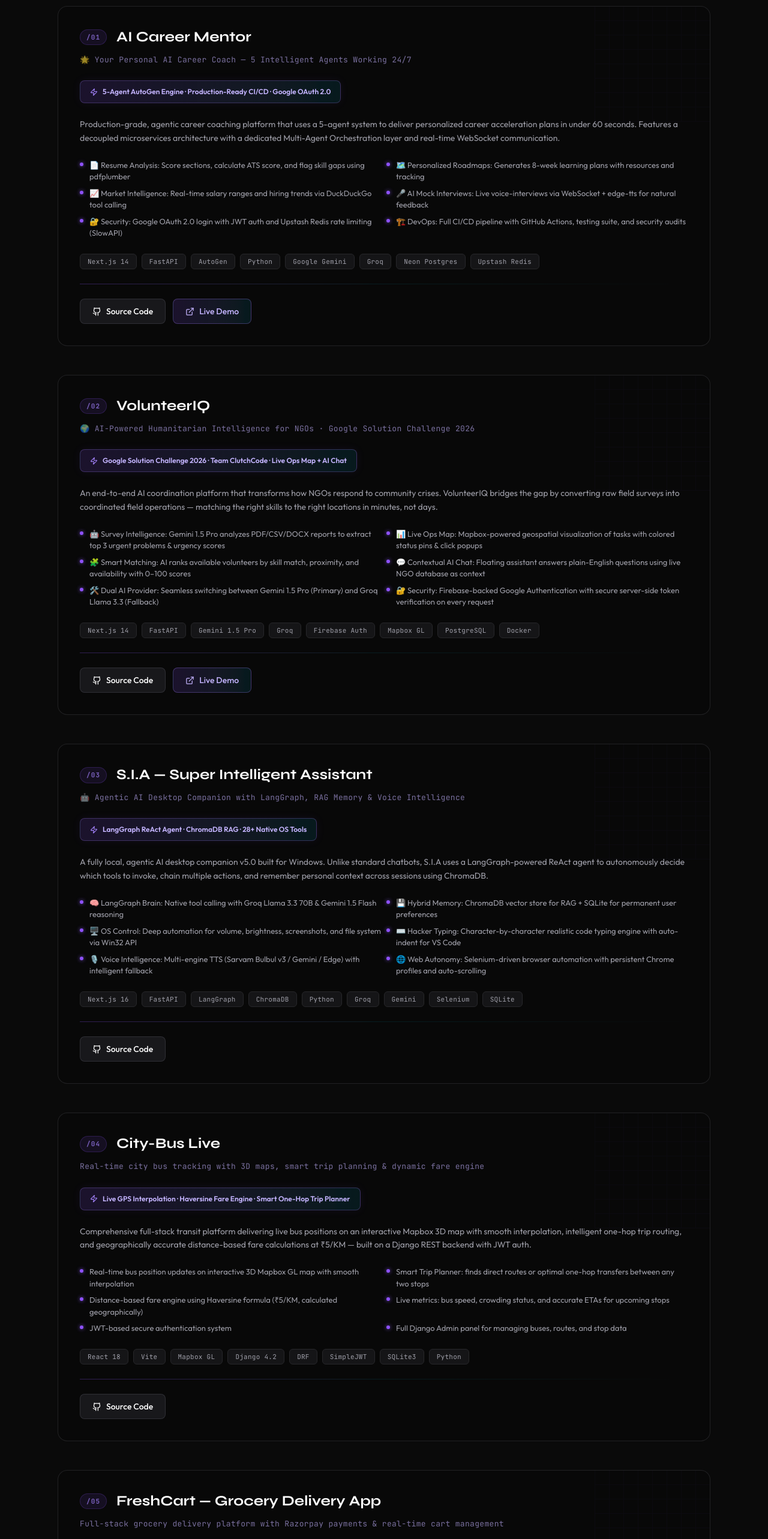
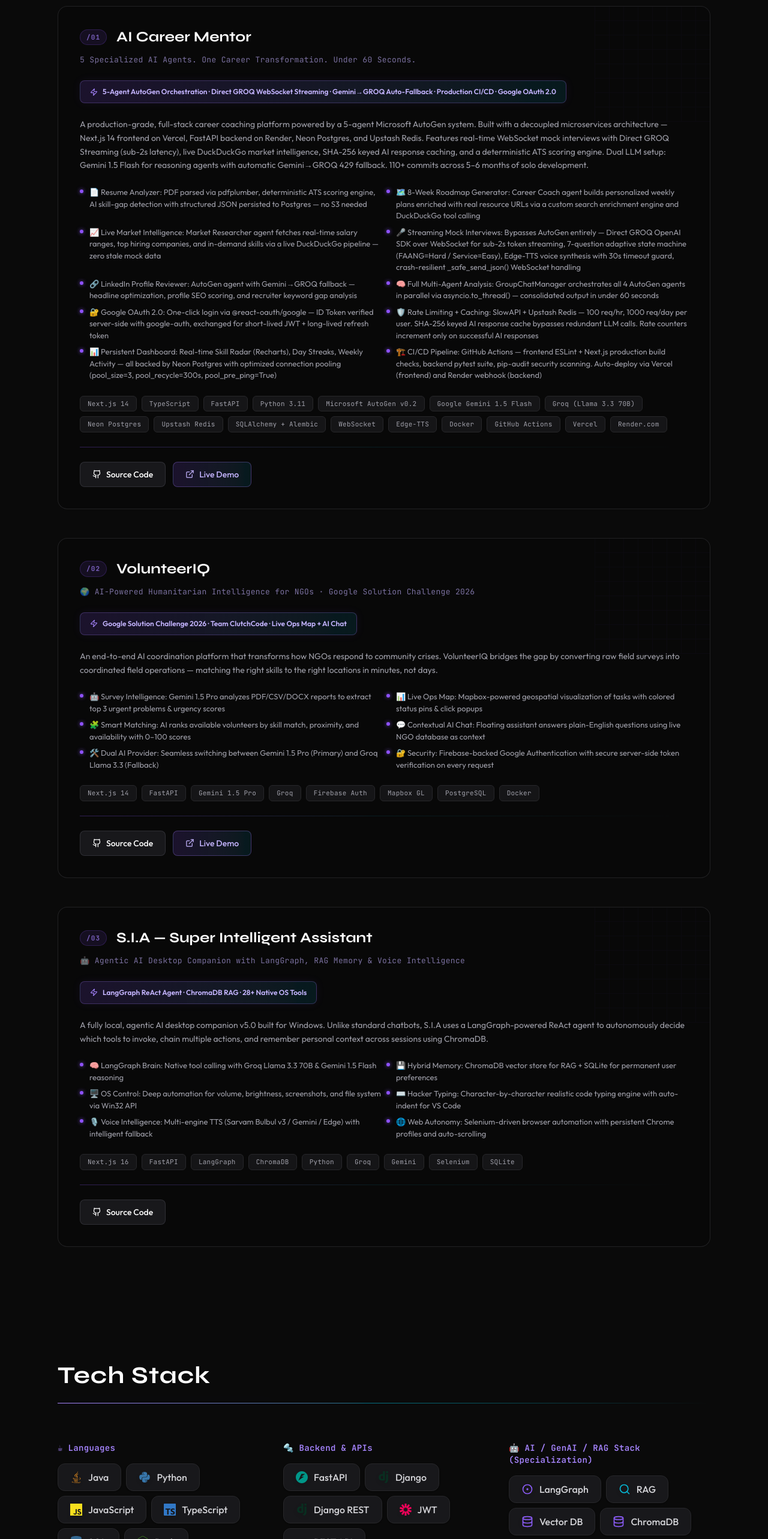
Before and after one commit to Anil-Pradhan-web/MY-PORTFOLIO, a Next.js app: page / in a window 1280 px wide. Shown: the part 3080-5646 px from the top of the page at 60% size. Built offline with nearby package versions, Linux system fonts and the light colour scheme; a web font is replaced by a local one.

Commit message:
fix: resolve syntax error and lint issues in Projects component

```diff
--- a/src/components/sections/Projects.tsx
+++ b/src/components/sections/Projects.tsx
@@ -4,22 +4,84 @@ import SectionHeading from '../ui/SectionHeading';
 import ProjectCard from '../ui/ProjectCard';
 
 const projectsList = [
-  {
-    title: "AI Career Mentor",
-    tagline: "🌟 Your Personal AI Career Coach — 5 Intelligent Agents Working 24/7",
-    description: "Production-grade, agentic career coaching platform that uses a 5-agent system to deliver personalized career acceleration plans in under 60 seconds. Features a decoupled microservices architecture with a dedicated Multi-Agent Orchestration layer and real-time WebSocket communication.",
-    highlight: "5-Agent AutoGen Engine · Production-Ready CI/CD · Google OAuth 2.0",
-    features: [
-      "📄 Resume Analysis: Score sections, calculate ATS score, and flag skill gaps using pdfplumber",
-      "🗺️ Personalized Roadmaps: Generates 8-week learning plans with resources and tracking",
-      "📈 Market Intelligence: Real-time salary ranges and hiring trends via DuckDuckGo tool calling",
-      "🎤 AI Mock Interviews: Live voice-interviews via WebSocket + edge-tts for natural feedback",
-      "🔐 Security: Google OAuth 2.0 login with JWT auth and Upstash Redis rate limiting (SlowAPI)",
-      "🏗️ DevOps: Full CI/CD pipeline with GitHub Actions, testing suite, and security audits"
+{
+  title: "AI Career Mentor",
+  tagline: "5 Specialized AI Agents. One Career Transformation. Under 60 Seconds.",
+  description:
+    "A production-grade, full-stack career coaching platform powered by a 5-agent Microsoft AutoGen system. Built with a decoupled microservices architecture — Next.js 14 frontend on Vercel, FastAPI backend on Render, Neon Postgres, and Upstash Redis. Features real-time WebSocket mock interviews with Direct GROQ Streaming (sub-2s latency), live DuckDuckGo market intelligence, SHA-256 keyed AI response caching, and a deterministic ATS scoring engine. Dual LLM setup: Gemini 1.5 Flash for reasoning agents with automatic Gemini→GROQ 429 fallback. 110+ commits across 5–6 months of solo development.",
+  highlight:
+    "5-Agent AutoGen Orchestration · Direct GROQ WebSocket Streaming · Gemini→GROQ Auto-Fallback · Production CI/CD · Google OAuth 2.0",
+  stats: [
+    { label: "AI Agents", value: "5" },
+    { label: "Interview Latency", value: "<2s" },
+    { label: "Analysis Time", value: "<60s" },
+    { label: "Commits", value: "110+" },
+    { label: "Dev Time", value: "5-6 mo" },
+    { label: "Hackathon Prize Pool", value: "$175K+" },
+  ],
+  features: [
+    "📄 Resume Analyzer: PDF parsed via pdfplumber, deterministic ATS scoring engine, AI skill-gap detection with structured JSON persisted to Postgres — no S3 needed",
+    "🗺️ 8-Week Roadmap Generator: Career Coach agent builds personalized weekly plans enriched with real resource URLs via a custom search enrichment engine and DuckDuckGo tool calling",
+    "📈 Live Market Intelligence: Market Researcher agent fetches real-time salary ranges, top hiring companies, and in-demand skills via a live DuckDuckGo pipeline — zero stale mock data",
+    "🎤 Streaming Mock Interviews: Bypasses AutoGen entirely — Direct GROQ OpenAI SDK over WebSocket for sub-2s token streaming, 7-question adaptive state machine (FAANG=Hard / Service=Easy), Edge-TTS voice synthesis with 30s timeout guard, crash-resilient _safe_send_json() WebSocket handling",
+    "🔗 LinkedIn Profile Reviewer: AutoGen agent with Gemini→GROQ fallback — headline optimization, profile SEO scoring, and recruiter keyword gap analysis",
+    "🧠 Full Multi-Agent Analysis: GroupChatManager orchestrates all 4 AutoGen agents in parallel via asyncio.to_thread() — consolidated output in under 60 seconds",
+    "🔐 Google OAuth 2.0: One-click login via @react-oauth/google — ID Token verified server-side with google-auth, exchanged for short-lived JWT + long-lived refresh token",
+    "🛡️ Rate Limiting + Caching: SlowAPI + Upstash Redis — 100 req/hr, 1000 req/day per user. SHA-256 keyed AI response cache bypasses redundant LLM calls. Rate counters increment only on successful AI responses",
+    "📊 Persistent Dashboard: Real-time Skill Radar (Recharts), Day Streaks, Weekly Activity — all backed by Neon Postgres with optimized connection pooling (pool_size=3, pool_recycle=300s, pool_pre_ping=True)",
+    "🏗️ CI/CD Pipeline: GitHub Actions — frontend ESLint + Next.js production build checks, backend pytest suite, pip-audit security scanning. Auto-deploy via Vercel (frontend) and Render webhook (backend)",
+  ],
+  architecture: {
+    pattern: "Decoupled Microservices + Multi-Agent Orchestration Layer",
+    agents: [
+      { name: "Resume Analyst", engine: "AutoGen + Gemini/GROQ", output: "ATS score, skill gaps, strengths" },
+      { name: "Market Researcher", engine: "AutoGen + Gemini/GROQ + DuckDuckGo", output: "Live salary ranges, top companies, in-demand skills" },
+      { name: "Career Coach", engine: "AutoGen + Gemini/GROQ + DuckDuckGo", output: "8-week roadmap with real resource URLs" },
+      { name: "LinkedIn Reviewer", engine: "AutoGen + Gemini/GROQ", output: "Headline suggestions, profile score, keywords" },
+      { name: "Mock Interviewer", engine: "Direct GROQ Streaming (no AutoGen)", output: "7 adaptive questions → voice → score /100" },
     ],
-    stack: ["Next.js 14", "FastAPI", "AutoGen", "Python", "Google Gemini", "Groq", "Neon Postgres", "Upstash Redis"],
-    githubUrl: "https://github.com/Anil-Pradhan-web/ai-career-mentor",
-    liveUrl: "https://ai-career-mentor-anil.vercel.app"
+    llm: {
+      primary: "Google Gemini 1.5 Flash — all analysis agents",
+      streaming: "Groq Llama 3.3 70B — all interviews + 429 fallback for all agents",
+    },
+  },
+  stack: [
+    "Next.js 14",
+    "TypeScript",
+    "FastAPI",
+    "Python 3.11",
+    "Microsoft AutoGen v0.2",
+    "Google Gemini 1.5 Flash",
+    "Groq (Llama 3.3 70B)",
+    "Neon Postgres",
+    "Upstash Redis",
+    "SQLAlchemy + Alembic",
+    "WebSocket",
+    "Edge-TTS",
+    "Docker",
+    "GitHub Actions",
+    "Vercel",
+    "Render.com",
+  ],
+  hackathons: [
+    {
+      name: "Microsoft AI DevDays",
+      prizePool: "$80,000+",
+      requirements: ["Microsoft AutoGen", "Deployed MVP", "Public Repo"],
+    },
+    {
+      name: "Amazon Nova AI",
+      prizePool: "$40,000 cash + $55,000 AWS Credits",
+      requirements: ["5 AutoGen Agents", "Edge-TTS Voice", "Full-stack Deployed MVP"],
+    },
+  ],
+  githubUrl: "https://github.com/Anil-Pradhan-web/ai-career-mentor",
+  liveUrl: "https://ai-career-mentor-anil.vercel.app",
+  apiUrl: "https://ai-career-mentor-rrpu.onrender.com/docs",
+  type: "Full-Stack · Agentic AI · Production",
+  solo: true,
+  duration: "5–6 months",
+  commits: "110+",
   },
   {
     title: "VolunteerIQ",
@@ -55,46 +117,12 @@ const projectsList = [
     githubUrl: "https://github.com/Anil-Pradhan-web",
     liveUrl: "desktop"
   },
-  {
-    title: "City-Bus Live",
-    tagline: "Real-time city bus tracking with 3D maps, smart trip planning & dynamic fare engine",
-    description: "Comprehensive full-stack transit platform delivering live bus positions on an interactive Mapbox 3D map with smooth interpolation, intelligent one-hop trip routing, and geographically accurate distance-based fare calculations at ₹5/KM — built on a Django REST backend with JWT auth.",
-    highlight: "Live GPS Interpolation · Haversine Fare Engine · Smart One-Hop Trip Planner",
-    features: [
-      "Real-time bus position updates on interactive 3D Mapbox GL map with smooth interpolation",
-      "Smart Trip Planner: finds direct routes or optimal one-hop transfers between any two stops",
-      "Distance-based fare engine using Haversine formula (₹5/KM, calculated geographically)",
-      "Live metrics: bus speed, crowding status, and accurate ETAs for upcoming stops",
-      "JWT-based secure authentication system",
-      "Full Django Admin panel for managing buses, routes, and stop data"
-    ],
-    stack: ["React 18", "Vite", "Mapbox GL", "Django 4.2", "DRF", "SimpleJWT", "SQLite3", "Python"],
-    githubUrl: "https://github.com/Anil-Pradhan-web",
-    liveUrl: "desktop"
-  },
-  {
-    title: "FreshCart — Grocery Delivery App",
-    tagline: "Full-stack grocery delivery platform with Razorpay payments & real-time cart management",
-    description: "Production-grade grocery delivery application with a Django REST Framework backend and a React/Vite frontend. Features a rich product catalog across 6 categories (32+ items), full shopping cart lifecycle, order management, Razorpay payment integration, and a Swagger-documented API.",
-    highlight: "Razorpay Payments · 32+ Products · Swagger API Docs · Zustand State",
-    features: [
-      "JWT authentication with register/login and user profile management",
-      "Product catalog: 32+ items across 6 categories with category filtering and search",
-      "Full cart lifecycle: add, update quantity, remove, and proceed to checkout",
-      "Razorpay payment integration with order history and status tracking",
-      "Zustand state management + Framer Motion animations for premium UX",
-      "Django Admin panel + Swagger API documentation at /api/docs"
-    ],
-    stack: ["React 18", "Vite", "Zustand", "Framer Motion", "Django 4.2", "DRF", "SimpleJWT", "Razorpay", "SQLite3"],
-    githubUrl: "https://github.com/Anil-Pradhan-web",
-    liveUrl: "desktop"
-  },
-];
+]
 
 export default function Projects() {
   return (
     <section id="projects" className="py-24 w-full max-w-7xl mx-auto px-6 sm:px-12 md:px-24">
-      <SectionHeading>Things I've Built</SectionHeading>
+      <SectionHeading>Things I&apos;ve Built</SectionHeading>
 
       <div className="grid grid-cols-1 gap-12 mt-12">
         {projectsList.map((project, idx) => (
```
